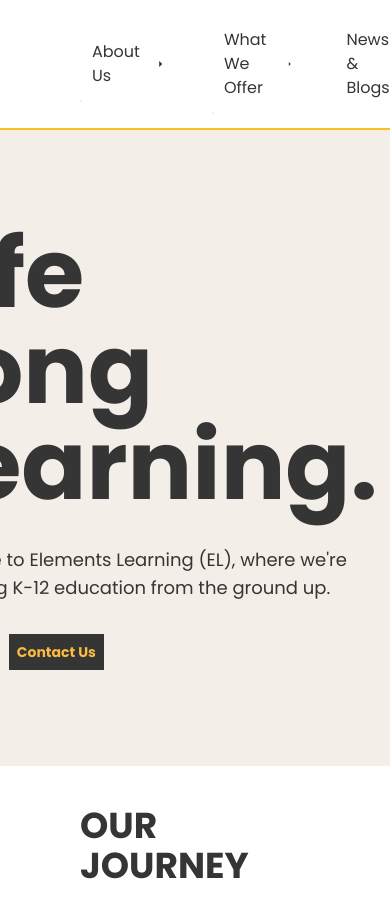
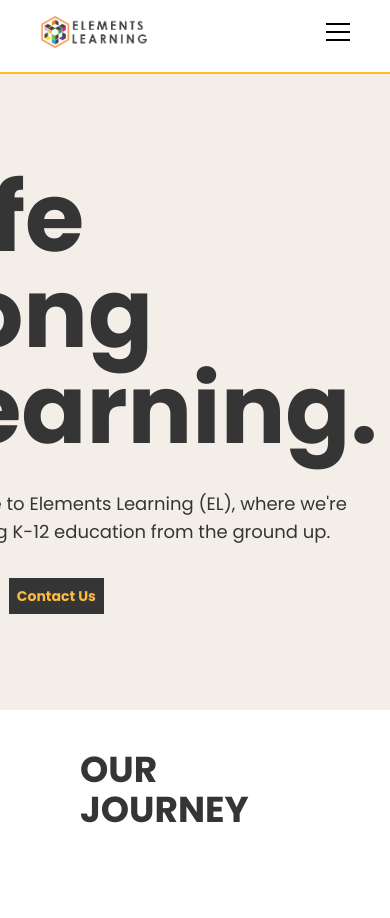
Before and after one commit to TahaShah141/elements-learning, a React (Vite) app: page / in a window 390 px wide. Shown: the top 918 px of the page. Built offline with nearby package versions, Linux system fonts and the light colour scheme.

Commit message:
make navbar responsive

```diff
--- a/src/Styles/links.css
+++ /dev/null
@@ -1,46 +0,0 @@
-.navlinks a {
-	position: relative;
-	overflow: hidden;
-	padding: 0;
-	padding-bottom: 5px;
-}
-
-.navlinks a:after {
-	background: black;
-	content: '';
-	height: 2px;
-	top: 0;
-	bottom: 0;
-	margin: auto;
-	left: 0;
-	opacity: 0;
-	position: absolute;
-	transform: translate3d(-100%, 0, 0);
-	width: 100%;
-}
-
-.navlinks a:hover {
-}
-
-.navlinks a:hover::after {
-	animation: link-hoverstate .5s linear forwards;
-	animation-timing-function: linear;
-	animation-timing-function: cubic-bezier(0.645, 0.045, 0.355, 1);
-}
-
-@keyframes link-hoverstate {
-	0% {
-		opacity: 1;
-		transform: translate3d(-100%, 0, 0)
-	}
-	55% {
-		transform: translate3d(100%, 0, 0)
-	}
-	56% {
-		transform: translate3d(100%, calc(0.5rem + 4px), 0)
-	}
-	100% {
-		opacity: 1;
-		transform: translate3d(0, calc(0.5rem + 4px), 0)
-	}
-}
--- a/src/components/Navbar.jsx
+++ b/src/components/Navbar.jsx
@@ -1,8 +1,8 @@
+import { useState } from "react"
 import { Link, NavLink } from "react-router-dom"
-import "../Styles/links.css"
 
 const navLinkClassName = ({isActive}) => {
-  return `transition-all duration-500 p-2 hover:bg-[#FBBA41] ${(isActive ? "bg-[#FBBA41]" : "bg-transparent")}`
+  return `transition-all duration-500 border-b-2 hover:border-[#FBBA41] ${(isActive ? "border-[#FBBA41]" : "border-transparent")}`
 }
 
 const tailwindClasses = ["top-0", "right-0", "bottom-0", "left-0"]
@@ -15,7 +15,7 @@
   } else {
     return (
       <div className="relative group p-1">
-        <div className="flex items-center group-hover:bg-[#FBBA41]">
+        <div className="flex items-center">
           <NavLink to={link} className={navLinkClassName}>{text}</NavLink>
           <svg className="size-5 group-hover:rotate-90 transition-all duration-500" xmlns="http://www.w3.org/2000/svg" viewBox="0 0 24 24"><path d="M10,17L15,12L10,7V17Z" fill="currentColor"/></svg>
         </div>
@@ -28,30 +28,57 @@
 }
 
 export const Navbar = () => {
+
+  const [opened, setOpened] = useState(false)
+
   return (
-    <nav className="flex w-full justify-center py-4 px-20 border-b-2 border-[#FABF23]">
-      <div className="container flex justify-between">
+    <>
+    <nav className="hidden min-[700px]:flex w-full justify-center py-4 px-10 xl:px-20 border-b-2 border-[#FABF23]">
+      <div className="w-full flex justify-between items-center text-sm lg:text-base ">
         <Link to={"/"} className="flex gap-2">
-          <img src="/logo.png" className="h-12" alt="" />
+          <img src="/logo.png" className="h-12 sm:h-8 md:h-12" alt="" />
         </Link>
-        <div className="flex gap-10 items-center">
+        <div className="flex gap-2 xl:gap-10 items-center">
           <NavOption text="About Us" link="/about">
-            <NavLink to="/about" className={`transition-all duration-500 p-2 hover:bg-[#FBBA41] w-full`}>Mission & Vision</NavLink>
-            <NavLink to="/about" className={`transition-all duration-500 p-2 hover:bg-[#FBBA41] w-full`}>Our Team</NavLink>
+            <NavLink to="/about" className={`transition-all duration-500 border-b-2 border-transparent hover:border-[#FBBA41] w-full`}>Mission & Vision</NavLink>
+            <NavLink to="/about" className={`transition-all duration-500 border-b-2 border-transparent hover:border-[#FBBA41] w-full`}>Our Team</NavLink>
           </NavOption>
           <NavOption text="What We Offer" link="/services">
-            <NavLink to="/services#ece" className={`transition-all duration-500 p-2 hover:bg-[#FBBA41] w-full`}>ECE</NavLink>
-            <NavLink to="/services" className={`transition-all duration-500 p-2 hover:bg-[#FBBA41] w-full`}>Maths</NavLink>
-            <NavLink to="/services" className={`transition-all duration-500 p-2 hover:bg-[#FBBA41] w-full`}>Language</NavLink>
-            <NavLink to="/services" className={`transition-all duration-500 p-2 hover:bg-[#FBBA41] w-full`}>Social Science</NavLink>
-            <NavLink to="/services" className={`transition-all duration-500 p-2 hover:bg-[#FBBA41] w-full`}>Science</NavLink>
-            <NavLink to="/services" className={`transition-all duration-500 p-2 hover:bg-[#FBBA41] w-full`}>STEAM</NavLink>
-            <NavLink to="/services" className={`transition-all duration-500 p-2 hover:bg-[#FBBA41] w-full`}>Ed Tech</NavLink>
+            <NavLink to="/services#ece" className={`transition-all duration-500 border-b-2 border-transparent hover:border-[#FBBA41] w-full`}>ECE</NavLink>
+            <NavLink to="/services" className={`transition-all duration-500 border-b-2 border-transparent hover:border-[#FBBA41] w-full`}>Maths</NavLink>
+            <NavLink to="/services" className={`transition-all duration-500 border-b-2 border-transparent hover:border-[#FBBA41] w-full`}>Language</NavLink>
+            <NavLink to="/services" className={`transition-all duration-500 border-b-2 border-transparent hover:border-[#FBBA41] w-full`}>Social Science</NavLink>
+            <NavLink to="/services" className={`transition-all duration-500 border-b-2 border-transparent hover:border-[#FBBA41] w-full`}>Science</NavLink>
+            <NavLink to="/services" className={`transition-all duration-500 border-b-2 border-transparent hover:border-[#FBBA41] w-full`}>STEAM</NavLink>
+            <NavLink to="/services" className={`transition-all duration-500 border-b-2 border-transparent hover:border-[#FBBA41] w-full`}>Ed Tech</NavLink>
           </NavOption>
           <NavOption text="News & Blogs" link="/blogs" />
           <NavOption text="Contact Us" link="/contact" />
         </div>
       </div>
     </nav>
+    <nav className="flex min-[700px]:hidden flex-col gap-2 w-full justify-center py-4 px-10 xl:px-20 border-b-2 border-[#FABF23]">
+      <div className="w-full flex justify-between items-center text-sm lg:text-base ">
+        <Link to={"/"} className="flex gap-2">
+          <img src="/logo.png" className="h-8 md:h-12" alt="" />
+        </Link>
+        <div className="relative group">
+          <button className="size-6 flex flex-col justify-around" onClick={() => setOpened(!opened)}>
+            <span className={`w-full transition-all duration-200 p-px bg-black ${opened ? "rotate-45 translate-y-2" : "transform-none"}`}></span>
+            <span className={`w-full p-px bg-black ${opened ? "opacity-0" : "opacity-100"}`}></span>
+            <span className={`w-full transition-all duration-200 p-px bg-black ${opened ? "-rotate-45 -translate-y-2" : "transform-none"}`}></span>
+          </button>
+        </div>
+      </div>
+      <div className={`w-full transition-all duration-300 overflow-hidden ${opened ? "h-48" : "h-0"}`}>
+        <div className="flex flex-col h-full text-xl gap-4 xl:gap-10 justify-center items-center">
+          <NavOption text="About Us" link="/about" />
+          <NavOption text="What We Offer" link="/services" />
+          <NavOption text="News & Blogs" link="/blogs" />
+          <NavOption text="Contact Us" link="/contact" />
+        </div>
+      </div>
+    </nav>
+    </>
   )
 }
```
